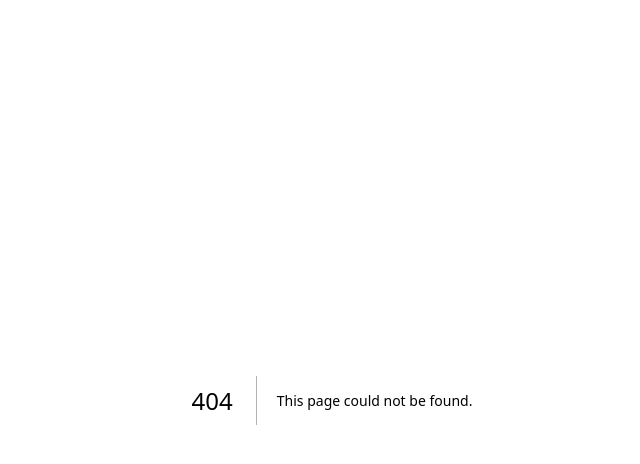
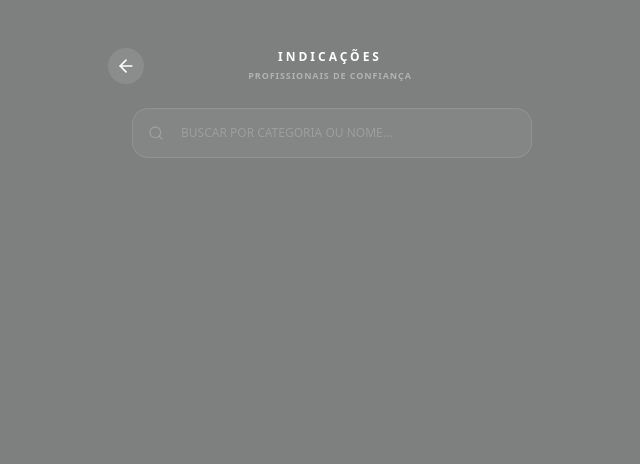
Before and after one commit to layssa20pinheiro-oss/app-checklist-v2, a Next.js app: page /fornecedores in a window 1280 px wide. Before the commit this address had no page. Shown: the top 464 px of the page, without its empty margins (308-948 px from the left). Built offline with nearby package versions, Linux system fonts and the light colour scheme.

Commit message:
Create fornecedores.js

```diff
--- /dev/null
+++ b/pages/fornecedores.js
@@ -0,0 +1,107 @@
+import { useRouter } from 'next/router';
+import { useState, useEffect } from 'react';
+import { createClient } from '@supabase/supabase-js';
+import { ArrowLeft, MessageCircle, Instagram, Search, Star, Plus, Trash2 } from 'lucide-react';
+import Head from 'next/head';
+
+const supabase = createClient(
+  'https://rticfwqptlxkpgawpzwf.supabase.co',
+  'eyJhbGciOiJIUzI1NiIsInR5cCI6IkpXVCJ9.eyJpc3MiOiJzdXBhYmFzZSIsInJlZiI6InJ0aWNmd3FwdGx4a3BnYXdwendmIiwicm9sZSI6ImFub24iLCJpYXQiOjE3NzM4NDA2MTEsImV4cCI6MjA4OTQxNjYxMX0.vOmi-rKKxXuZ5SP7uZe81Cr0fKW_fWN4Hmuf90soijM'
+);
+
+export default function VitrineFornecedores() {
+  const router = useRouter();
+  const { id, admin } = router.query;
+  const isAdmin = admin === 'true';
+
+  const [fornecedores, setFornecedores] = useState([]);
+  const [busca, setBusca] = useState('');
+  const [loading, setLoading] = useState(true);
+
+  useEffect(() => { if (id) carregarFornecedores(); }, [id]);
+
+  async function carregarFornecedores() {
+    const { data } = await supabase.from('fornecedores_indicados').select('*').eq('evento_id', id).order('categoria');
+    if (data) setFornecedores(data);
+    setLoading(false);
+  }
+
+  const filtrados = fornecedores.filter(f =>
+    f.nome.toLowerCase().includes(busca.toLowerCase()) ||
+    f.categoria.toLowerCase().includes(busca.toLowerCase())
+  );
+
+  return (
+    <div className="min-h-screen bg-[#7e7f7f] font-sans pb-10">
+      <Head><title>Fornecedores Indicados</title></Head>
+
+      {/* [1] HEADER */}
+      <div className="pt-12 pb-6 px-6 text-white sticky top-0 bg-[#7e7f7f] z-20">
+        <div className="max-w-md mx-auto flex items-center justify-between">
+          <button onClick={() => router.back()} className="p-2 bg-white/10 rounded-full"><ArrowLeft size={20} /></button>
+          <div className="text-center">
+             <h1 className="text-xs font-bold uppercase tracking-[3px]">Indicações</h1>
+             <p className="text-[9px] text-white/40 uppercase font-bold mt-1 tracking-widest">Profissionais de Confiança</p>
+          </div>
+          {isAdmin ? <button className="bg-[#ded0b8] p-2 rounded-xl text-white"><Plus size={20}/></button> : <div className="w-10"></div>}
+        </div>
+      </div>
+
+      <div className="max-w-md mx-auto px-6 space-y-6">
+
+        {/* [2] BUSCA */}
+        <div className="relative">
+           <Search className="absolute left-4 top-1/2 -translate-y-1/2 text-white/20" size={16} />
+           <input
+              type="text"
+              placeholder="BUSCAR POR CATEGORIA OU NOME..."
+              className="w-full bg-white/5 border border-white/10 rounded-2xl py-4 pl-12 pr-4 text-xs text-white outline-none focus:border-[#ded0b8]/50 placeholder:text-white/20"
+              value={busca}
+              onChange={(e) => setBusca(e.target.value)}
+           />
+        </div>
+
+        {/* [3] VITRINE DE CARDS */}
+        <div className="grid grid-cols-1 gap-4">
+          {filtrados.map(forn => (
+            <div key={forn.id} className="bg-white rounded-[30px] overflow-hidden shadow-xl border border-white/10">
+              {/* Foto do Fornecedor ou Placeholder com Categoria */}
+              <div className="h-32 bg-[#ded0b8]/10 flex items-center justify-center relative text-[#ded0b8]/30 italic text-[10px] uppercase font-bold tracking-widest">
+                {forn.foto_url ? <img src={forn.foto_url} className="w-full h-full object-cover" /> : forn.categoria}
+                {forn.destaque && <div className="absolute top-4 right-4 bg-[#ded0b8] text-white p-1.5 rounded-full shadow-lg"><Star size={12} fill="white"/></div>}
+              </div>
+
+              <div className="p-5">
+                <div className="flex justify-between items-start mb-4">
+                  <div>
+                    <h3 className="font-bold text-gray-700 text-sm uppercase leading-tight">{forn.nome}</h3>
+                    <p className="text-[9px] text-[#ded0b8] font-bold uppercase mt-1 tracking-wider">{forn.categoria}</p>
+                  </div>
+                </div>
+
+                <div className="flex gap-2">
+                  <a
+                    href={`https://wa.me/${forn.whatsapp?.replace(/\D/g, '')}`}
+                    target="_blank"
+                    className="flex-1 bg-[#25D366] text-white py-3 rounded-xl font-bold text-[9px] uppercase flex items-center justify-center gap-2"
+                  >
+                    <MessageCircle size={14}/> Orçamento
+                  </a>
+                  {forn.instagram && (
+                    <a
+                      href={`https://instagram.com/${forn.instagram.replace('@', '')}`}
+                      target="_blank"
+                      className="p-3 bg-gray-50 text-gray-400 rounded-xl border border-gray-100"
+                    >
+                      <Instagram size={16}/>
+                    </a>
+                  )}
+                </div>
+              </div>
+            </div>
+          ))}
+        </div>
+      </div>
+    </div>
+  );
+}
```
